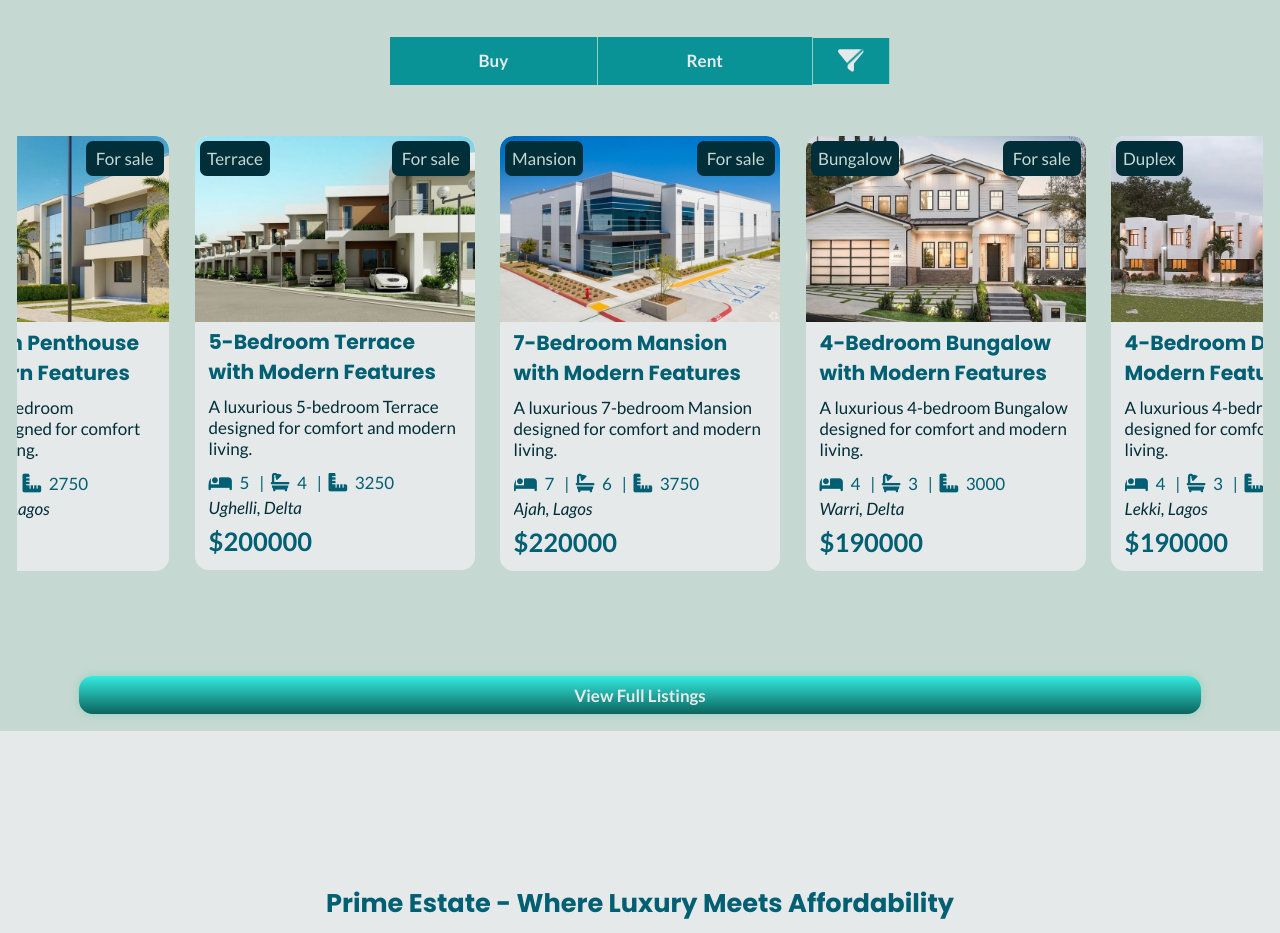
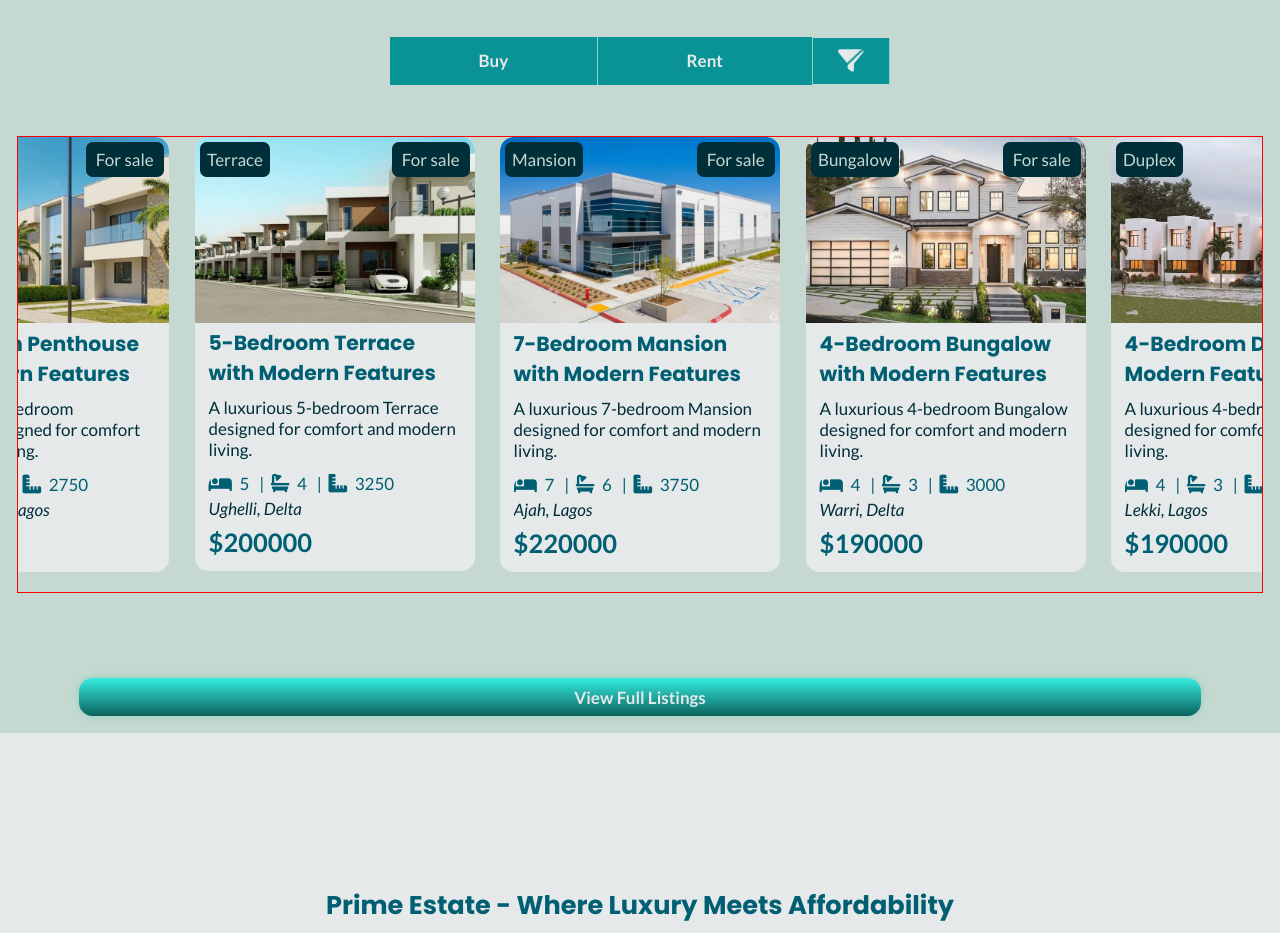
Before and after one commit to devdivine-tech/Prime-Estate, a website: page index.html in a window 1280 px wide. Shown: the part 880-1813 px from the top of the page. Drawn offline with nearby package versions, Linux system fonts and the light colour scheme.

Commit message:
Latest update

```diff
--- a/css/main.css
+++ b/css/main.css
@@ -378,7 +378,9 @@ main {
     padding-bottom: 1.2rem;
     display: flex;
     gap: 1.5rem;
+    border: 1px solid red;
     max-width: 100%;
+    width: 100%;
     flex-flow: row nowrap;
     align-items: center;
     justify-content: center;
```
